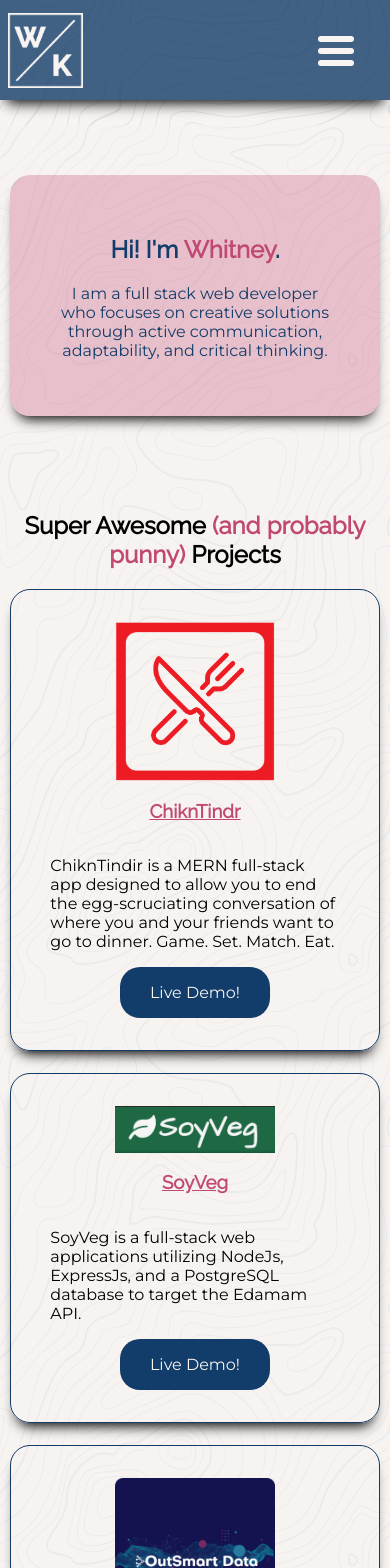
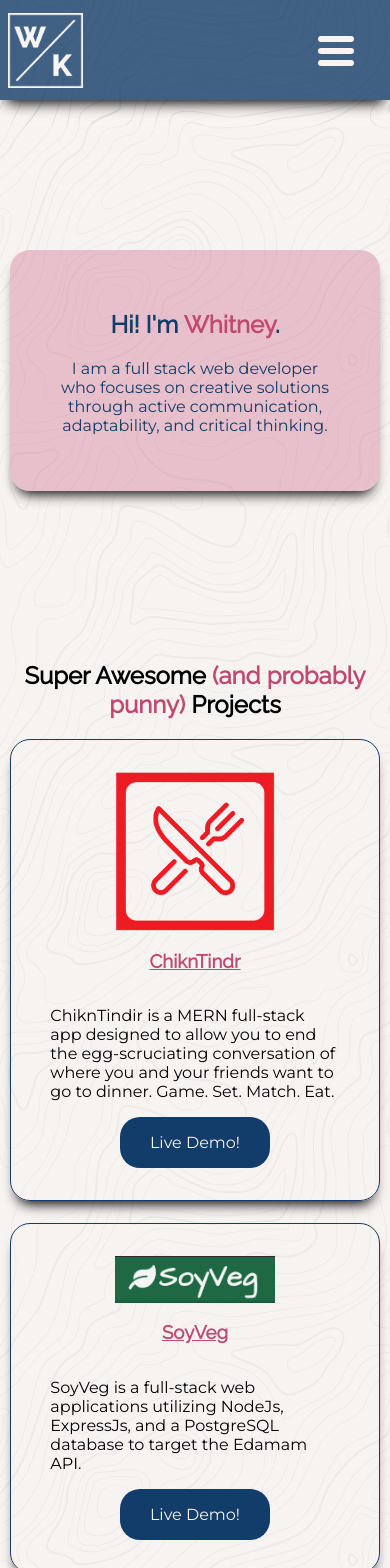
Before and after one commit to Wkoslik/wkoslik.github.io, a Next.js app in the folder nextJs/portfolio/: page / in a window 390 px wide. Shown: the top 1568 px of the page. Built offline with nearby package versions, Linux system fonts and the light colour scheme; no server answers.

Commit message:
fixing spacing

```diff
--- a/nextJs/portfolio/styles/globals.css
+++ b/nextJs/portfolio/styles/globals.css
@@ -202,8 +202,8 @@
 /*ABOUT Section */
 
 #about{
-  margin-top: 50px;
-  padding-top: 100px;
+  margin-top: 25px;
+  padding-top: 125px;
 }
 
 .about-container{
@@ -236,8 +236,8 @@
 /* Projects */
 
 #projects{
-  margin-top: 50px;
-  padding-top: 100px;
+  margin-top: 25px;
+  padding-top: 125px;
 }
 
 .project{
@@ -279,8 +279,8 @@
 /* Recommendations */
 
 #recommendations{
-  margin-top: 50px;
-  padding-top: 100px;
+  margin-top: 25px;
+  padding-top: 125px;
 }
 
 .carousel .control-dots{
@@ -344,8 +344,8 @@
 /*Connect*/
 
 #connect{
-  margin-top: 50px;
-  padding-top: 100px;
+  margin-top: 25px;
+  padding-top: 125px;
 }
 
 
@@ -412,8 +412,8 @@
   }
 
   #about, #projects, #recommendations, #connect{
-    margin-top: 25px;
-    padding-top: 50px;
+    /* margin-top: 25px; */
+    padding-top: 125px;
   }
 
   .about-container, .project, #recommendations, .connect{
```
